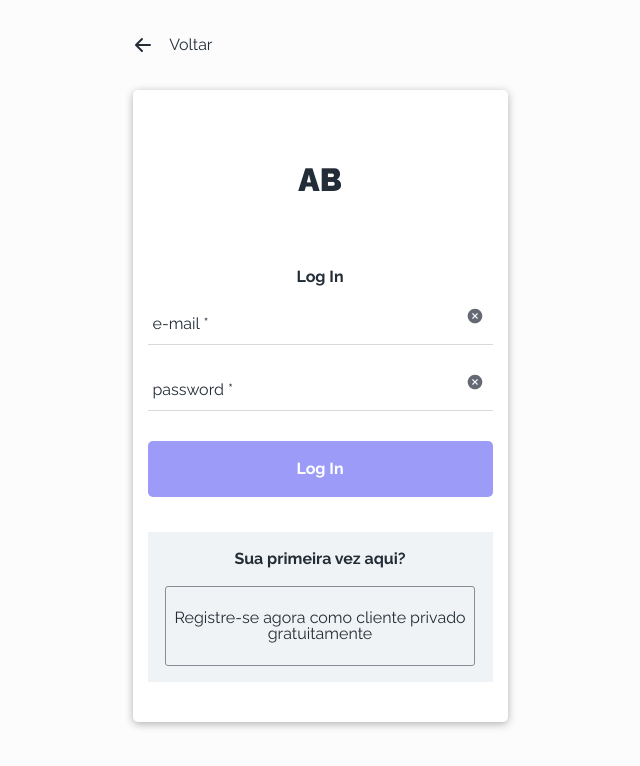
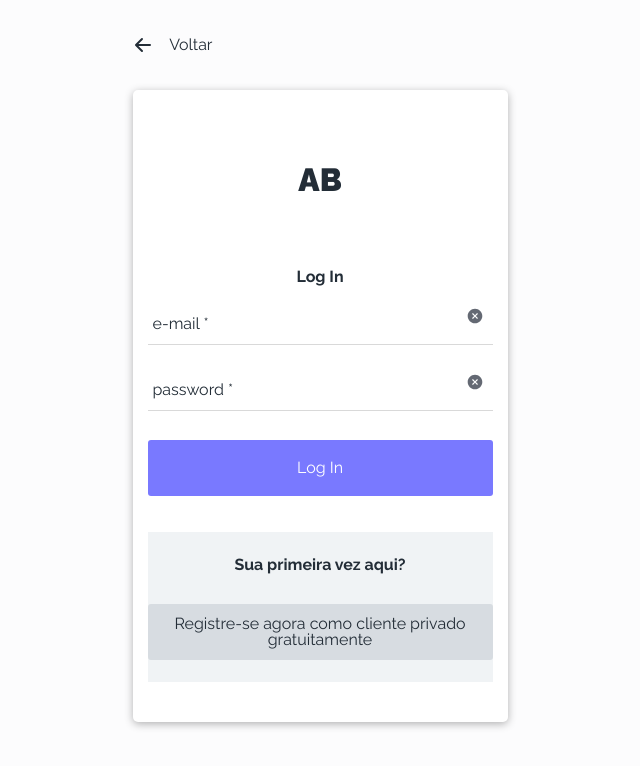
Before and after one commit to mandacaru08/ab-fullstack, a React (Vite) app: page /sign-in in a window 1280 px wide. Shown: the top 766 px of the page, without its empty margins (320-960 px from the left). Built offline with nearby package versions, Linux system fonts and the light colour scheme; no server answers.

Commit message:
refactor: add a reusable button to signin and signup pages

```diff
--- a/src/components/user/SignIn.jsx
+++ b/src/components/user/SignIn.jsx
@@ -1,29 +1,30 @@
-import { useState, useEffect } from 'react';
-import { useNavigate } from 'react-router-dom';
+import { useState, useEffect } from "react";
+import { useNavigate } from "react-router-dom";
 
-import styled from 'styled-components';
-import { IoIosCloseCircle } from 'react-icons/io';
-import { HiArrowLeft } from 'react-icons/hi';
+import styled from "styled-components";
+import { IoIosCloseCircle } from "react-icons/io";
+import { HiArrowLeft } from "react-icons/hi";
 
-import { signIn } from '../../services/authApi';
+import { signIn } from "../../services/authApi";
 
-export default function SignIn(){
+import ButtonHorizontal from "../ButtonHorizontal";
 
+export default function SignIn() {
   const navigate = new useNavigate();
 
-    const [ user, setUser ] = useState({
-        email: '',
-        password: ''
+  const [user, setUser] = useState({
+    email: "",
+    password: "",
   });
 
-    const [ inputStatus, setInputStatus ] = useState({
+  const [inputStatus, setInputStatus] = useState({
     emailIsFocused: false,
     passwordIsFocused: false,
     isEmailValid: true,
-        isPasswordEmpty: true
+    isPasswordEmpty: true,
   });
 
-    const [ isButtonDisabled, setIsButtonDisabled ] = useState(true);
+  const [isButtonDisabled, setIsButtonDisabled] = useState(true);
 
   function validateEmail(email) {
     const emailRegex = /^[\w.%+-]+@[A-Za-z0-9.-]+\.[A-Za-z]{2,}$/i;
@@ -33,46 +34,45 @@ export default function SignIn(){
   useEffect(() => {
     const { email, password } = user;
 
-        if(email === '' || password === '') {
+    if (email === "" || password === "") {
       setIsButtonDisabled(true);
     } else {
       setIsButtonDisabled(false);
     }
 
-        if(email !== ''){
-            setInputStatus({...inputStatus, isEmailValid: true});
+    if (email !== "") {
+      setInputStatus({ ...inputStatus, isEmailValid: true });
     }
-
   }, [user]);
 
-    async function handleSignIn(event){
+  async function handleSignIn(event) {
     event.preventDefault();
 
     const { email, password } = user;
 
-        if(validateEmail(email)){
-            setInputStatus({...inputStatus, isEmailValid: true});
+    if (validateEmail(email)) {
+      setInputStatus({ ...inputStatus, isEmailValid: true });
     } else {
-            setInputStatus({...inputStatus, isEmailValid: false});
-            window.alert('Insira o e-mail corretamente.');
+      setInputStatus({ ...inputStatus, isEmailValid: false });
+      window.alert("Insira o e-mail corretamente.");
       return;
     }
 
-        if(password === ''){
-            setInputStatus({...inputStatus, isPasswordValid: false});
+    if (password === "") {
+      setInputStatus({ ...inputStatus, isPasswordValid: false });
     } else {
-            setInputStatus({...inputStatus, isPasswordValid: true});
+      setInputStatus({ ...inputStatus, isPasswordValid: true });
     }
 
     const existUser = await signIn(user);
-        if(existUser) navigate('/');
+    if (existUser) navigate("/");
   }
 
-    return(
+  return (
     <Container>
-            <ToBack onClick={() => navigate('/')}>
+      <ToBack onClick={() => navigate("/")}>
         <div>
-                    <HiArrowLeft/>
+          <HiArrowLeft />
           <p>Voltar</p>
         </div>
       </ToBack>
@@ -86,55 +86,93 @@ export default function SignIn(){
             <form onSubmit={handleSignIn}>
               <InputsContainer>
                 <Input
-                                isFocusedOrFilled={inputStatus.emailIsFocused || user.email !== ''}
-                                isInputValid={inputStatus.isEmailValid || inputStatus.emailIsFocused }
+                  isFocusedOrFilled={
+                    inputStatus.emailIsFocused || user.email !== ""
+                  }
+                  isInputValid={
+                    inputStatus.isEmailValid || inputStatus.emailIsFocused
+                  }
                 >
                   <input
-                                    type='text'
+                    type="text"
                     value={user.email}
-                                    onFocus={() => setInputStatus({...inputStatus, emailIsFocused: true})}
-                                    onBlur={() => setInputStatus({...inputStatus, emailIsFocused: false})}
-                                    onChange={(e) => setUser({...user, email: e.target.value})}
+                    onFocus={() =>
+                      setInputStatus({ ...inputStatus, emailIsFocused: true })
+                    }
+                    onBlur={() =>
+                      setInputStatus({ ...inputStatus, emailIsFocused: false })
+                    }
+                    onChange={(e) =>
+                      setUser({ ...user, email: e.target.value })
+                    }
                   />
                   <label>e-mail *</label>
-                                <Icon onClick={() => setUser({...user, email: ''})}>
-                                    <IoIosCloseCircle/>
+                  <Icon onClick={() => setUser({ ...user, email: "" })}>
+                    <IoIosCloseCircle />
                   </Icon>
                 </Input>
                 <Input
-                                isFocusedOrFilled={inputStatus.passwordIsFocused || user.password !== ''}
-                                isInputValid={inputStatus.isPasswordEmpty || inputStatus.passwordIsFocused}
+                  isFocusedOrFilled={
+                    inputStatus.passwordIsFocused || user.password !== ""
+                  }
+                  isInputValid={
+                    inputStatus.isPasswordEmpty || inputStatus.passwordIsFocused
+                  }
                 >
                   <input
-                                    type='password'
+                    type="password"
                     value={user.password}
-                                    onFocus={() => setInputStatus({...inputStatus, passwordIsFocused: true})}
-                                    onBlur={() => setInputStatus({...inputStatus, passwordIsFocused: false})}
-                                    onChange={(e) => setUser({...user, password: e.target.value})}
+                    onFocus={() =>
+                      setInputStatus({
+                        ...inputStatus,
+                        passwordIsFocused: true,
+                      })
+                    }
+                    onBlur={() =>
+                      setInputStatus({
+                        ...inputStatus,
+                        passwordIsFocused: false,
+                      })
+                    }
+                    onChange={(e) =>
+                      setUser({ ...user, password: e.target.value })
+                    }
                   />
                   <label>password *</label>
-                                <Icon onClick={() => setUser({...user, password: ''})}>
-                                    <IoIosCloseCircle/>
+                  <Icon onClick={() => setUser({ ...user, password: "" })}>
+                    <IoIosCloseCircle />
                   </Icon>
                 </Input>
               </InputsContainer>
-                        <Button
-                            type='submit'
+              <ButtonHorizontal
+                type="submit"
                 disabled={isButtonDisabled}
                 isButtonDisabled={isButtonDisabled}
-                        >Log In</Button>
+                backgroundColor="#7979FF"
+                fontColor="#FFFFFF"
+                size="large"
+              >
+                Log In
+              </ButtonHorizontal>
             </form>
           </Form>
         </FormContainer>
         <Register>
           <div>
             <h2>Sua primeira vez aqui?</h2>
-                    <button onClick={() => navigate('/sign-up')} >Registre-se agora como cliente privado gratuitamente</button>
+            <ButtonHorizontal
+              type="button"
+              backgroundColor="#D7DCE1"
+              fontColor="#232D37"
+              size="large"
+              onClick={() => navigate("/sign-up")}
+            >
+              Registre-se agora como cliente privado gratuitamente
+            </ButtonHorizontal>
           </div>
         </Register>
       </LoginForm>
     </Container>
-
   );
 }
 
@@ -152,7 +190,7 @@ const ToBack = styled.div`
   height: 90px;
   width: 375px;
 
-    div{
+  div {
     height: 100%;
     width: 80px;
 
@@ -177,10 +215,10 @@ const LoginForm = styled.div`
   align-items: center;
 
   border-radius: 5px;
-    background-color: #FFFFFF;
-    box-shadow: 0 2px 8px rgba(0,0,0,.3);
+  background-color: #ffffff;
+  box-shadow: 0 2px 8px rgba(0, 0, 0, 0.3);
 
-    header{
+  header {
     height: 100px;
     display: inline-flex;
     justify-content: center;
@@ -208,7 +246,7 @@ const Form = styled.div`
   justify-content: space-between;
   align-items: center;
 
-    form{
+  form {
     height: 100%;
     width: 100%;
     display: flex;
@@ -216,7 +254,6 @@ const Form = styled.div`
     justify-content: space-between;
     align-items: center;
   }
-
 `;
 
 const InputsContainer = styled.div`
@@ -236,20 +273,22 @@ const Input = styled.div`
   flex-direction: row;
   position: relative;
 
-    border-bottom: ${props => props.isInputValid? '1px solid #D9D9D9' : '1px solid #ff6767c4'};
-    background-color: ${props => props.isInputValid? 'transparent' : '#ff9a9ac4'};
+  border-bottom: ${(props) =>
+    props.isInputValid ? "1px solid #D9D9D9" : "1px solid #ff6767c4"};
+  background-color: ${(props) =>
+    props.isInputValid ? "transparent" : "#ff9a9ac4"};
   transition: all 0.5s;
 
-    label{
+  label {
     position: absolute;
     left: 5px;
     z-index: 0;
-        top: ${props => props.isFocusedOrFilled? 0 : '50%'};
-        font-size: ${props => props.isFocusedOrFilled? '12px' : '16px'};
+    top: ${(props) => (props.isFocusedOrFilled ? 0 : "50%")};
+    font-size: ${(props) => (props.isFocusedOrFilled ? "12px" : "16px")};
     transition: all 0.5s;
   }
 
-    input{
+  input {
     height: auto;
     width: 90%;
     border-style: none;
@@ -270,18 +309,6 @@ const Icon = styled.div`
   color: #646973;
 `;
 
-const Button = styled.button`
-    height: 56px;
-    width: 100%;
-    margin-top: 30px;
-
-    border-style: none;
-    border-radius: 5px;
-    color: #FFFFFF;
-    font-weight: 700;
-    background-color: ${props => props.isButtonDisabled? '#9c9cf8' : '#7979ff'};
-`;
-
 const Register = styled.div`
   height: 150px;
   width: 100%;
@@ -291,9 +318,9 @@ const Register = styled.div`
   justify-content: center;
   align-items: center;
 
-    background-color: #F0F3F5;
+  background-color: #f0f3f5;
 
-    div{
+  div {
     height: 90%;
     width: 90%;
     display: flex;
@@ -301,17 +328,4 @@ const Register = styled.div`
     justify-content: space-around;
     align-items: center;
   }
-
-    button{
-        height: 80px;
-        width: 100%;
-
-        border: 1px solid #878c96;
-        border-radius: 3px;
-        :hover{
-            cursor: pointer;
-            background-color: #d7dce1;
-        }
-    }
-
 `;
--- a/src/components/user/SignUp.jsx
+++ b/src/components/user/SignUp.jsx
@@ -1,82 +1,81 @@
-import { useState, useEffect } from 'react';
-import { useNavigate } from 'react-router-dom';
+import { useState, useEffect } from "react";
+import { useNavigate } from "react-router-dom";
 
-import styled from 'styled-components';
-import { IoIosCloseCircle } from 'react-icons/io';
-import { HiArrowLeft } from 'react-icons/hi';
+import styled from "styled-components";
+import { IoIosCloseCircle } from "react-icons/io";
+import { HiArrowLeft } from "react-icons/hi";
 
-import { signUp } from '../../services/authApi';
+import { signUp } from "../../services/authApi";
+import ButtonHorizontal from "../ButtonHorizontal";
 
-export default function SignUp(){
-
+export default function SignUp() {
   const navigate = new useNavigate();
 
-    const [ user, setUser ] = useState({
-        email: '',
-        password: '',
-        confirmPassword: '',
+  const [user, setUser] = useState({
+    email: "",
+    password: "",
+    confirmPassword: "",
   });
 
-    const [ inputStatus, setInputStatus ] = useState({
+  const [inputStatus, setInputStatus] = useState({
     emailIsFocused: false,
     passwordIsFocused: false,
     confirmPasswordIsFocused: false,
     isEmailValid: true,
     isPasswordEmpty: true,
-        isConfirmPasswordEmpty: true
+    isConfirmPasswordEmpty: true,
   });
 
-    const [ isButtonDisabled, setIsButtonDisabled ] = useState(true);
+  const [isButtonDisabled, setIsButtonDisabled] = useState(true);
 
   function validateEmail(email) {
     const emailRegex = /^[\w.%+-]+@[A-Za-z0-9.-]+\.[A-Za-z]{2,}$/i;
     return emailRegex.test(email);
   }
 
-    async function handleSignUp(event){
+  async function handleSignUp(event) {
     event.preventDefault();
 
     const { email, password, confirmPassword } = user;
 
-        if(validateEmail(email)){
-            setInputStatus({...inputStatus, isEmailValid: true});
+    if (validateEmail(email)) {
+      setInputStatus({ ...inputStatus, isEmailValid: true });
     } else {
-            setInputStatus({...inputStatus, isEmailValid: false});
-            window.alert('Insira o e-mail corretamente.');
+      setInputStatus({ ...inputStatus, isEmailValid: false });
+      window.alert("Insira o e-mail corretamente.");
       return;
     }
 
-        if(password === '' || confirmPassword == ''){
-            setInputStatus({...inputStatus, isPasswordValid: false});
-            window.alert('Insira os campos pass corretamente');
+    if (password === "" || confirmPassword == "") {
+      setInputStatus({ ...inputStatus, isPasswordValid: false });
+      window.alert("Insira os campos pass corretamente");
     } else {
-            setInputStatus({...inputStatus, isPasswordValid: true});
+      setInputStatus({ ...inputStatus, isPasswordValid: true });
     }
 
     await signUp(email, password);
-        navigate('/sign-in');
+    navigate("/sign-in");
   }
 
   useEffect(() => {
     const { email, password, confirmPassword } = user;
 
-        if(email === '' || password === ''|| confirmPassword == '') {
+    if (email === "" || password === "" || confirmPassword == "") {
       setIsButtonDisabled(true);
     } else {
       setIsButtonDisabled(false);
     }
 
-        if(email !== ''){
-            setInputStatus({...inputStatus, isEmailValid: true});
+    if (email !== "") {
+      setInputStatus({ ...inputStatus, isEmailValid: true });
     }
-
   }, [user]);
 
-    return(
+  return (
     <Container>
-            <ToBack onClick={() => navigate('/')}>
+      <ToBack onClick={() => navigate("/")}>
         <div>
-                    <HiArrowLeft/>
+          <HiArrowLeft />
           <p>Voltar</p>
         </div>
       </ToBack>
@@ -90,67 +89,125 @@ export default function SignUp(){
             <form onSubmit={handleSignUp}>
               <InputsContainer>
                 <Input
-                                isFocusedOrFilled={inputStatus.emailIsFocused || user.email !== ''}
-                                isInputValid={inputStatus.isEmailValid || inputStatus.emailIsFocused }
+                  isFocusedOrFilled={
+                    inputStatus.emailIsFocused || user.email !== ""
+                  }
+                  isInputValid={
+                    inputStatus.isEmailValid || inputStatus.emailIsFocused
+                  }
                 >
                   <input
-                                    type='text'
+                    type="text"
                     value={user.email}
-                                    onFocus={() => setInputStatus({...inputStatus, emailIsFocused: true})}
-                                    onBlur={() => setInputStatus({...inputStatus, emailIsFocused: false})}
-                                    onChange={(e) => setUser({...user, email: e.target.value})}
+                    onFocus={() =>
+                      setInputStatus({ ...inputStatus, emailIsFocused: true })
+                    }
+                    onBlur={() =>
+                      setInputStatus({ ...inputStatus, emailIsFocused: false })
+                    }
+                    onChange={(e) =>
+                      setUser({ ...user, email: e.target.value })
+                    }
                   />
                   <label>e-mail *</label>
-                                <Icon onClick={() => setUser({...user, email: ''})}>
-                                    <IoIosCloseCircle/>
+                  <Icon onClick={() => setUser({ ...user, email: "" })}>
+                    <IoIosCloseCircle />
                   </Icon>
                 </Input>
                 <Input
-                                isFocusedOrFilled={inputStatus.passwordIsFocused || user.password !== ''}
-                                isInputValid={inputStatus.isPasswordEmpty || inputStatus.passwordIsFocused}
+                  isFocusedOrFilled={
+                    inputStatus.passwordIsFocused || user.password !== ""
+                  }
+                  isInputValid={
+                    inputStatus.isPasswordEmpty || inputStatus.passwordIsFocused
+                  }
                 >
                   <input
-                                    type='password'
+                    type="password"
                     value={user.password}
-                                    onFocus={() => setInputStatus({...inputStatus, passwordIsFocused: true})}
-                                    onBlur={() => setInputStatus({...inputStatus, passwordIsFocused: false})}
-                                    onChange={(e) => setUser({...user, password: e.target.value})}
+                    onFocus={() =>
+                      setInputStatus({
+                        ...inputStatus,
+                        passwordIsFocused: true,
+                      })
+                    }
+                    onBlur={() =>
+                      setInputStatus({
+                        ...inputStatus,
+                        passwordIsFocused: false,
+                      })
+                    }
+                    onChange={(e) =>
+                      setUser({ ...user, password: e.target.value })
+                    }
                   />
                   <label>password *</label>
-                                <Icon onClick={() => setUser({...user, password: ''})}>
-                                    <IoIosCloseCircle/>
+                  <Icon onClick={() => setUser({ ...user, password: "" })}>
+                    <IoIosCloseCircle />
                   </Icon>
                 </Input>
                 <Input
-                                isFocusedOrFilled={inputStatus.confirmPasswordIsFocused || user.confirmPassword !== ''}
-                                isInputValid={inputStatus.isConfirmPasswordEmpty || inputStatus.confirmPasswordIsFocused}
+                  isFocusedOrFilled={
+                    inputStatus.confirmPasswordIsFocused ||
+                    user.confirmPassword !== ""
+                  }
+                  isInputValid={
+                    inputStatus.isConfirmPasswordEmpty ||
+                    inputStatus.confirmPasswordIsFocused
+                  }
                 >
                   <input
-                                    type='password'
+                    type="password"
                     value={user.confirmPassword}
-                                    onFocus={() => setInputStatus({...inputStatus, confirmPasswordIsFocused: true})}
-                                    onBlur={() => setInputStatus({...inputStatus, confirmPasswordIsFocused: false})}
-                                    onChange={(e) => setUser({...user, confirmPassword: e.target.value})}
+                    onFocus={() =>
+                      setInputStatus({
+                        ...inputStatus,
+                        confirmPasswordIsFocused: true,
+                      })
+                    }
+                    onBlur={() =>
+                      setInputStatus({
+                        ...inputStatus,
+                        confirmPasswordIsFocused: false,
+                      })
+                    }
+                    onChange={(e) =>
+                      setUser({ ...user, confirmPassword: e.target.value })
+                    }
                   />
                   <label>Confirm Password*</label>
-                                <Icon onClick={() => setUser({...user, confirmPassword: ''})}>
-                                    <IoIosCloseCircle/>
+                  <Icon
+                    onClick={() => setUser({ ...user, confirmPassword: "" })}
+                  >
+                    <IoIosCloseCircle />
                   </Icon>
                 </Input>
               </InputsContainer>
-                        <Button type='submit' disabled={isButtonDisabled}>Registrar</Button>
+              <ButtonHorizontal
+                type="submit"
+                disabled={isButtonDisabled}
+                backgroundColor="#7979FF"
+                fontColor="#ffffff"
+                size="large"
+              >
+                Registrar
+              </ButtonHorizontal>
             </form>
           </Form>
         </FormContainer>
         <Register>
-                <div>
-                    <h2>Você tem uma conta?</h2>
-                    <button onClick={() => navigate('/sign-in')} >Entre agora</button>
-                </div>
+            <h2 >Você tem uma conta?</h2>
+            <ButtonHorizontal
+              onClick={() => navigate("/sign-in")}
+              backgroundColor="#D7DCE1"
+              fontColor="#232D37"
+              size="large"
+            >
+              Entre agora
+            </ButtonHorizontal>
         </Register>
       </SignUpForm>
     </Container>
-
   );
 }
 
@@ -168,7 +225,7 @@ const ToBack = styled.div`
   height: 90px;
   width: 375px;
 
-    div{
+  div {
     height: 100%;
     width: 80px;
 
@@ -193,10 +250,10 @@ const SignUpForm = styled.div`
   align-items: center;
 
   border-radius: 5px;
-    background-color: #FFFFFF;
-    box-shadow: 0 2px 8px rgba(0,0,0,.3);
+  background-color: #ffffff;
+  box-shadow: 0 2px 8px rgba(0, 0, 0, 0.3);
 
-    header{
+  header {
     height: 100px;
     display: inline-flex;
     justify-content: center;
@@ -224,7 +281,7 @@ const Form = styled.div`
   justify-content: space-between;
   align-items: center;
 
-    form{
+  form {
     height: 100%;
     width: 100%;
     display: flex;
@@ -232,7 +289,6 @@ const Form = styled.div`
     justify-content: space-between;
     align-items: center;
   }
-
 `;
 
 const InputsContainer = styled.div`
@@ -252,20 +308,22 @@ const Input = styled.div`
   flex-direction: row;
   position: relative;
 
-    border-bottom: ${props => props.isInputValid? '1px solid #D9D9D9' : '1px solid #ff6767c4'};
-    background-color: ${props => props.isInputValid? 'transparent' : '#ff9a9ac4'};
+  border-bottom: ${(props) =>
+    props.isInputValid ? "1px solid #D9D9D9" : "1px solid #ff6767c4"};
+  background-color: ${(props) =>
+    props.isInputValid ? "transparent" : "#ff9a9ac4"};
   transition: all 0.5s;
 
-    label{
+  label {
     position: absolute;
     left: 5px;
     z-index: 0;
-        top: ${props => props.isFocusedOrFilled? 0 : '50%'};
-        font-size: ${props => props.isFocusedOrFilled? '12px' : '16px'};
+    top: ${(props) => (props.isFocusedOrFilled ? 0 : "50%")};
+    font-size: ${(props) => (props.isFocusedOrFilled ? "12px" : "16px")};
     transition: all 0.5s;
   }
 
-    input{
+  input {
     height: auto;
     width: 90%;
     border-style: none;
@@ -286,18 +344,6 @@ const Icon = styled.div`
   color: #646973;
 `;
 
-const Button = styled.button`
-    height: 56px;
-    width: 100%;
-    margin-top: 30px;
-
-    border-style: none;
-    border-radius: 5px;
-    color: #FFFFFF;
-    font-weight: 700;
-    background-color: ${props => props.isButtonDisabled? '#9c9cf8' : '#7979ff'};
-`;
-
 const Register = styled.div`
   height: 150px;
   width: 100%;
@@ -307,27 +353,5 @@ const Register = styled.div`
   justify-content: center;
   align-items: center;
 
-    background-color: #F0F3F5;
-
-    div{
-        height: 90%;
-        width: 90%;
-        display: flex;
-        flex-direction: column;
-        justify-content: space-around;
-        align-items: center;
-    }
-
-    button{
-        height: 80px;
-        width: 100%;
-
-        border: 1px solid #878c96;
-        border-radius: 3px;
-        :hover{
-            cursor: pointer;
-            background-color: #d7dce1;
-        }
-    }
-
+  background-color: #f0f3f5;
 `;
```
Lines whose indentation alone changed are shown as unchanged.
